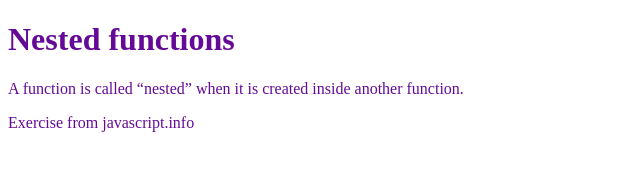
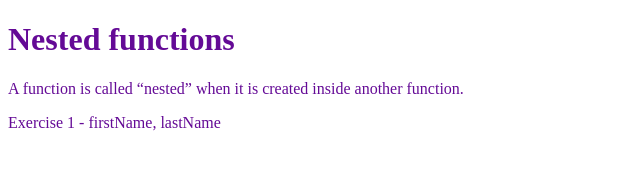
Before and after one commit to 1BobC/1jsNest, a plain HTML site: page index.html in a window 1280 px wide. Shown: the full height of the page, 0-640 px from the left. Drawn offline with Linux system fonts and the light colour scheme.

```diff
--- a/index.html
+++ b/index.html
@@ -11,7 +11,7 @@
 <body>
 <h1>Nested functions</h1>
 <p>A function is called “nested” when it is created inside another function.</p>
-<p>Exercise from javascript.info</p>
+<p>Exercise 1 - firstName, lastName</p>
 
 
 
```
Also changed, not shown: jscript.js (renamed from Jscript.js).
